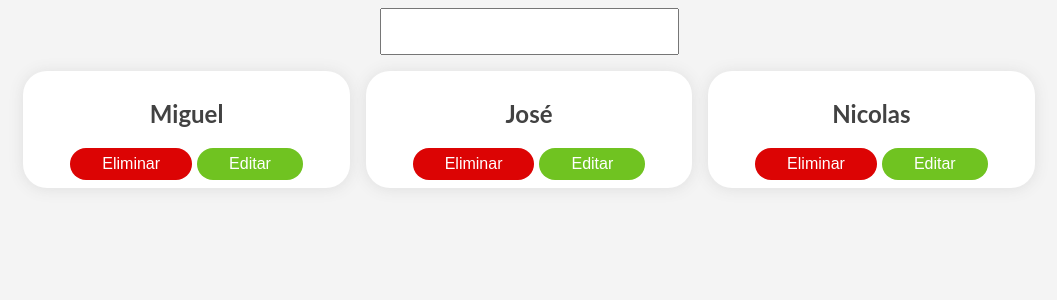
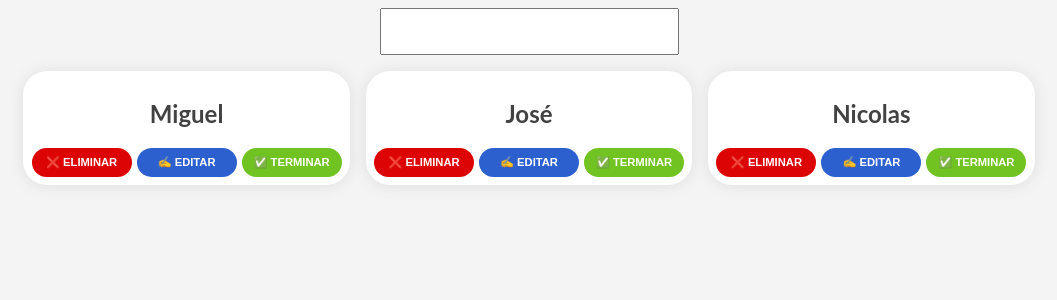
Before and after one commit to mDep07/react-and-react-spring, a React (Create React App) app: page / in a window 1280 px wide. Shown: the top 300 px of the page, without its empty margins (111-1168 px from the left). Built offline with nearby package versions, Linux system fonts and the light colour scheme.

Commit message:
icons in buttons

```diff
--- a/src/Cards.js
+++ b/src/Cards.js
@@ -11,6 +11,9 @@ const StyledListCards = styled(animated.section)`
   grid-template-columns: 1fr 1fr 1fr;
   gap: 1rem;
   width: 80%;
+  @media(max-width: 800px) {
+    grid-template-columns: 1fr;
+  }
 `;
 
 const StyledCard = styled(animated.div)`
@@ -26,17 +29,22 @@ const StyledCard = styled(animated.div)`
 `;
 
 const StyledButtonCard = styled(animated.button)`
+  position: relative;
   cursor: pointer;
   border: none;
   background: ${({ color }) => (!color ? '#8f1a4f' : color)};
-  padding: .45rem 2rem;
-  font-size: 1em;
+  padding: .5rem 0;
+  width: 100px;
+  font-size: .7em;
+  font-weight: 600;
+  text-transform: uppercase;
   display: inline-block;
   border-radius: 100px;
   color: #fff;
   transition:
     box-shadow .15s ease-in-out,
-    transform .15s ease-in-out;
+    transform .15s ease-in-out,
+    padding-left .15s ease-in-out;
   &:hover {
     transform: translateY(-3px);
     box-shadow:
@@ -49,6 +57,10 @@ const StyledButtonCard = styled(animated.button)`
     box-shadow: 0 0 0 0 ${({ color2 }) =>
       !color2 ? '#3d051e' : color2}, inset 0 1px 2px 0 ${({ color2 }) =>
   !color2 ? '#3d051e' : color2};
+  }
+
+  & > span {
+
   }
 `;
 
@@ -69,10 +81,13 @@ export default function Cards({ list, handleDelete }) {
               color2="#780202"
               onClick={() => handleDelete(i)}
             >
-              Eliminar
+              <span>❌</span> Eliminar
+            </StyledButtonCard>
+            <StyledButtonCard color="#2d60cf" color2="#173a87">
+              <span>✍</span> Editar
             </StyledButtonCard>
             <StyledButtonCard color="#70C321" color2="#477C15">
-              Editar
+              <span>✅</span> Terminar
             </StyledButtonCard>
           </div>
         </StyledCard>
```
